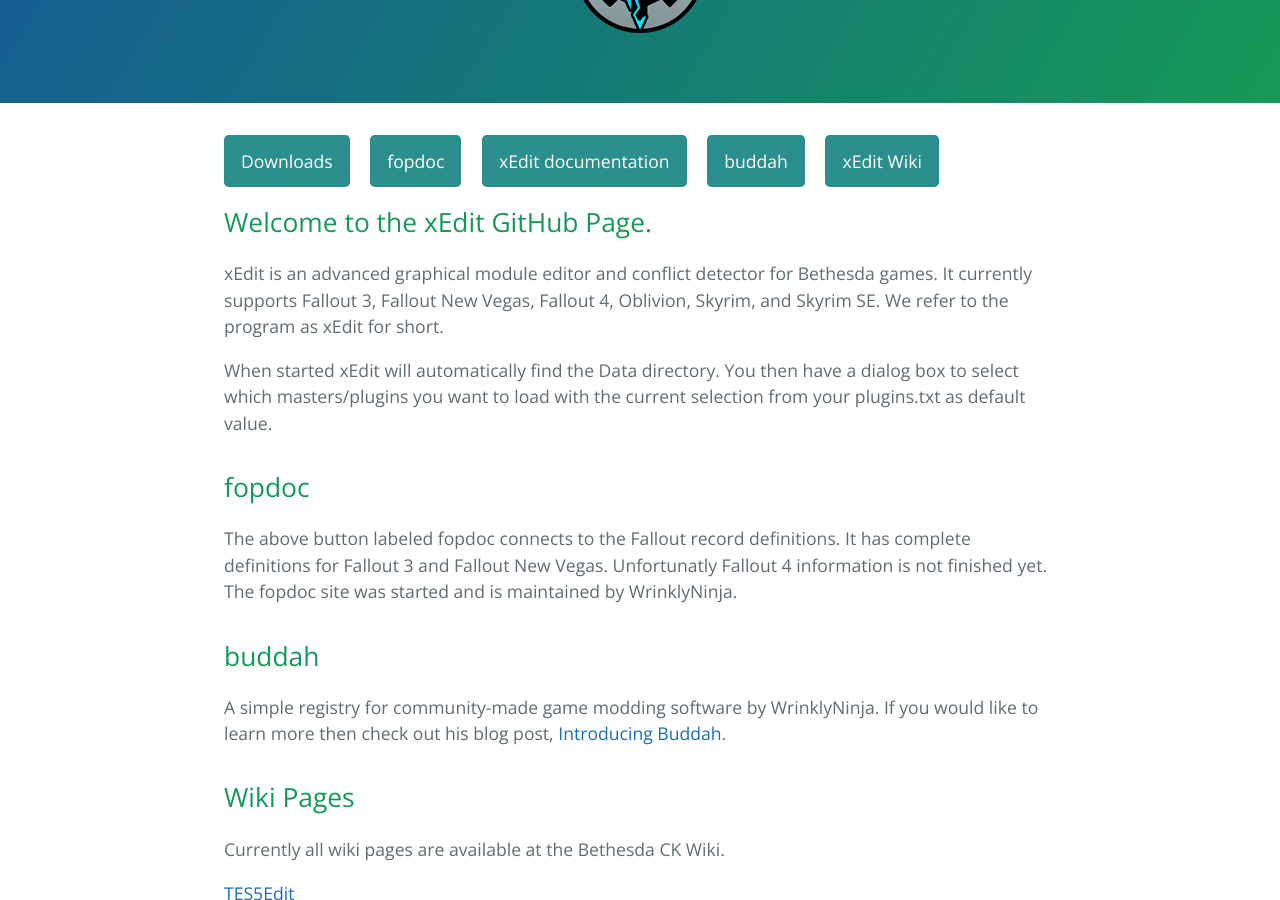
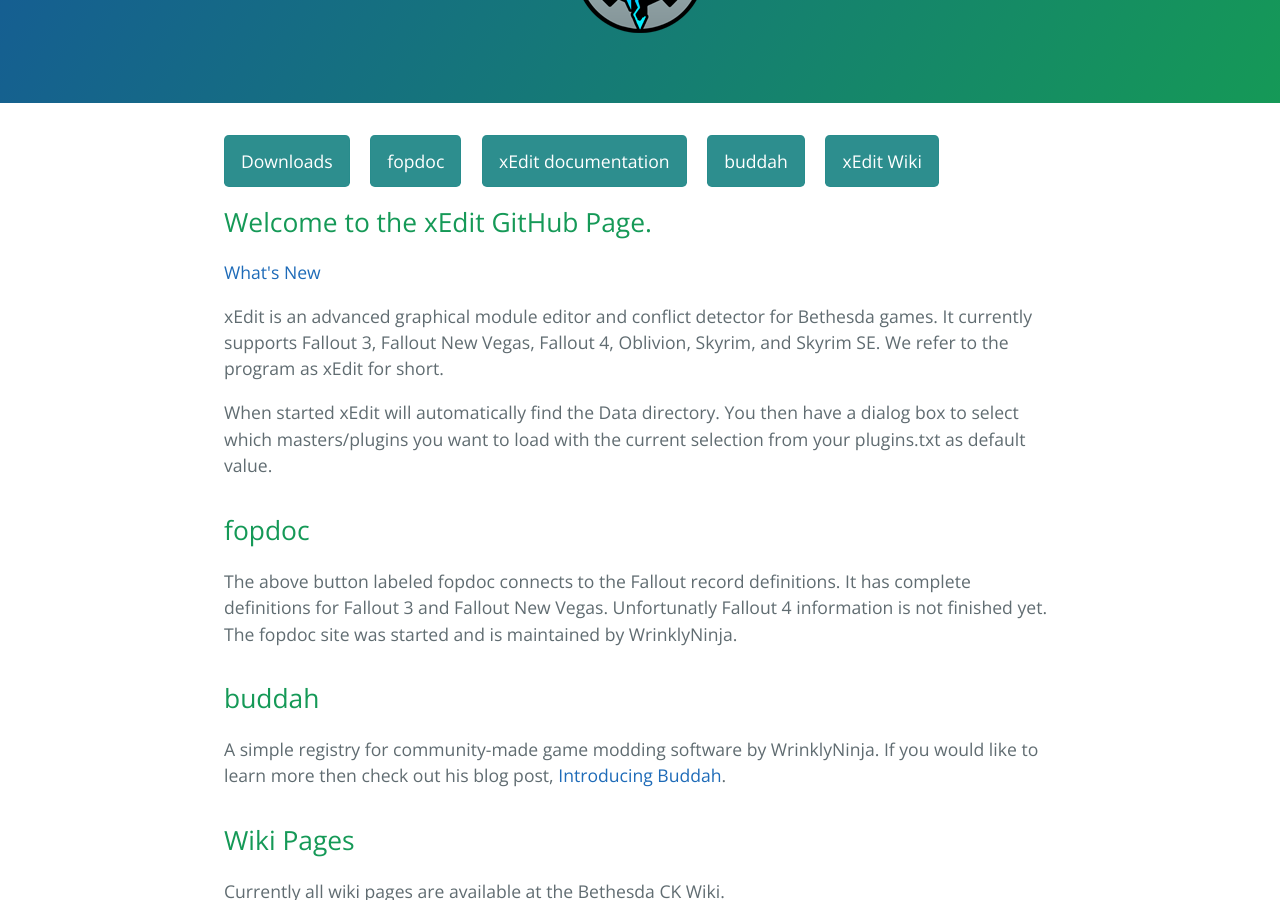
Before and after one commit to TES5Edit/TES5Edit.github.io, a Jekyll site: the page built from index.html, in a window 1280 px wide and 900 px high, scrolled down 302 px. Built offline with Jekyll 4.4.1, drawn with Linux system fonts in a browser that asks for light colours.

Commit message:
attempt to add md link

```diff
--- a/index.html
+++ b/index.html
@@ -11,6 +11,9 @@
 </div>
 <div id="home">
 <h2>Welcome to the xEdit GitHub Page.</h2>
+
+<a href="whatsnew.md">What's New</a>
+
 <p>xEdit is an advanced graphical module editor and conflict detector for Bethesda games. It currently supports Fallout 3, Fallout New Vegas, Fallout 4, Oblivion, Skyrim, and Skyrim SE.  We refer to the program as xEdit for short.</p>
 <p>When started xEdit will automatically find the Data directory. You then have a dialog box to select which masters/plugins you want to load with the current selection from your plugins.txt as default value.</p>
 
```
